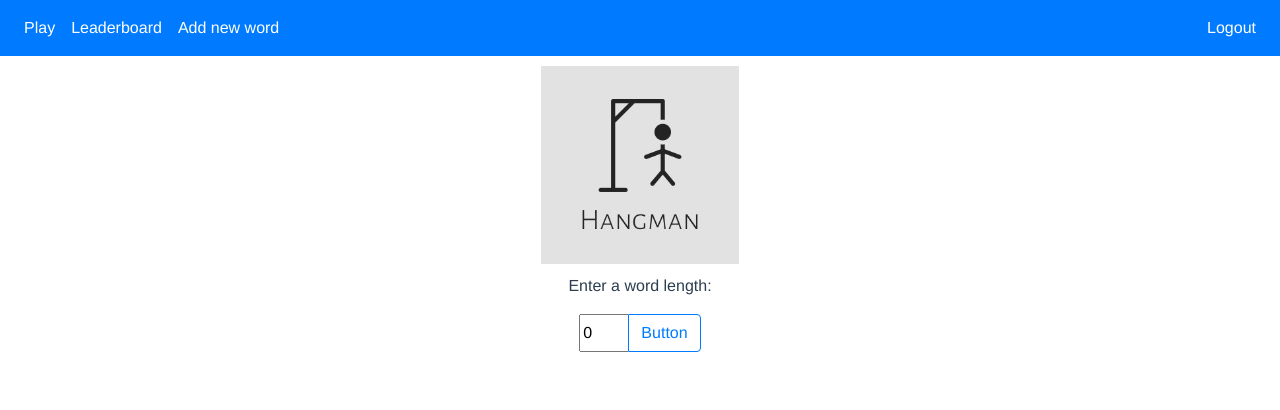
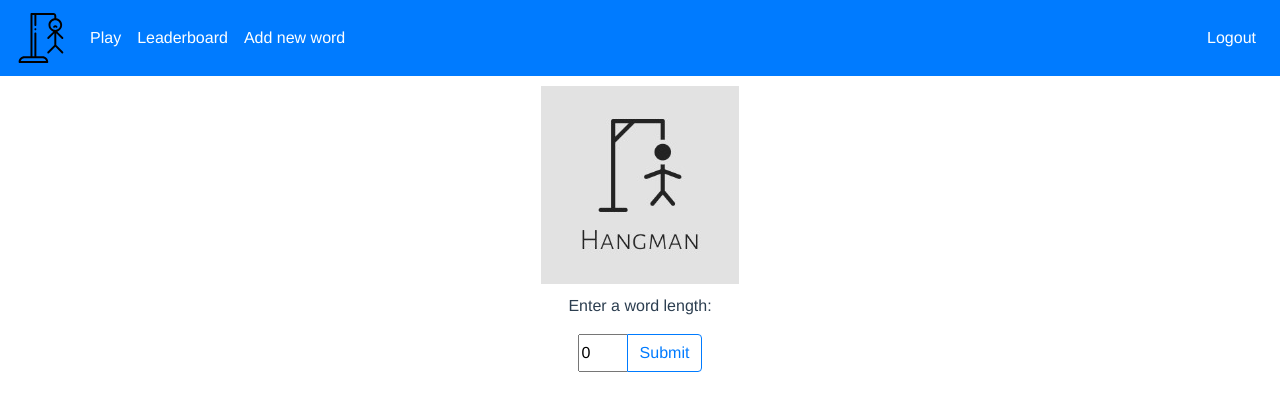
Before and after one commit to adriandev0353/express-vue-hangman, a Vue app: page /new/word in a window 1280 px wide. Shown: the top 410 px of the page. Built offline with nearby package versions, Linux system fonts and the light colour scheme.

Commit message:
pushing server to heroku

```diff
--- a/src/components/Header.vue
+++ b/src/components/Header.vue
@@ -2,6 +2,9 @@
   <header class="header">
     <div>
       <b-navbar type="primary" variant="primary">
+        <b-navbar-brand href="#">
+      <img src="../assets/hangman-game.svg" class="d-inline-block align-top" alt="logo">
+    </b-navbar-brand>
         <b-navbar-nav>
           <b-nav-item>
             <router-link to="/">Play</router-link>
@@ -31,4 +34,8 @@
 a:hover {
   color: #ccc;
 }
+img {
+  width: 50px;
+  height: 50px;
+}
 </style>
--- a/src/views/Play.vue
+++ b/src/views/Play.vue
@@ -2,28 +2,28 @@
   <div class="play">
     <b-container>
       <div>
-        <img class="heading" src="../assets/logo.png" alt />
+        <img src="../assets/logo.png" alt />
         <p>Enter a word length:</p>
         <b-button-group>
           <input
             type="number"
             class="lengthInput"
-            v-model.number="length"
+            v-model="length"
             placeholder="Enter a word-length"
             :disabled="play"
           />
-          <b-button v-if="!play" @click="activatePlay" variant="outline-primary">Button</b-button>
-          <b-button v-if="play" @click="activatePlay" variant="outline-primary" disabled>Button</b-button>
+          <b-button v-if="!play" @click="activatePlay" variant="outline-primary">Submit</b-button>
+          <b-button v-if="play" @click="activatePlay" variant="outline-primary" disabled>Submit</b-button>
         </b-button-group>
       </div>
       <div v-if="play">
-        <div v-if="!win">
+        <div v-if="!win && guessesLeft>0">
           <h1>
             <span class="guess">{{ guessesLeft }}</span> Guesses left
           </h1>
           <span :key="index" v-for="(letter, index) of wordGuessed">{{ letter }} </span>
         </div>
-        <div v-else>
+        <div v-else-if="win">
           <h1>Congratulations!</h1>
           <h3>
             The word was
@@ -35,7 +35,15 @@
           </h4>
           <b-button @click="resetGame">New Game</b-button>
         </div>
-        <b-row v-if="!win">
+        <div v-else-if="guessesLeft === 0">
+          <h1 class='guess'>Game Over!</h1>
+          <h3>
+            The word was
+            <span class="word">{{ word.word }}</span>
+          </h3>
+          <b-button @click="resetGame">New Game</b-button>
+        </div>
+        <b-row v-if="!win && guessesLeft > 0">
           <hr />
           <b-col sm></b-col>
           <b-col sm>
@@ -116,13 +124,13 @@ export default {
         })
         .then(() => {
           let word = this.word.word;
-          for (let i = 0; i<word.length;i++){
-            if(word[i]==='-'){
-              this.wordGuessed.push('-');
+          for (let i = 0; i < word.length; i++) {
+            if (word[i] === "-") {
+              this.wordGuessed.push("-");
             } else {
-              this.wordGuessed.push('_');
-            };
-          };
+              this.wordGuessed.push("_");
+            }
+          }
         });
 
       this.play = true;
@@ -176,6 +184,9 @@ export default {
 </script>
 
 <style scoped>
+img {
+margin: 10px;
+}
 .heading {
   margin: 10px;
 }
--- a/word.json
+++ b/word.json
@@ -878,7 +878,7 @@
     "stride",
     "strike",
     "string",
-    "strive", -
+    "strive",
     "study",
     "submit",
     "subscribe",
```
Also changed, not shown: src/assets/hangman-game.svg (added).
